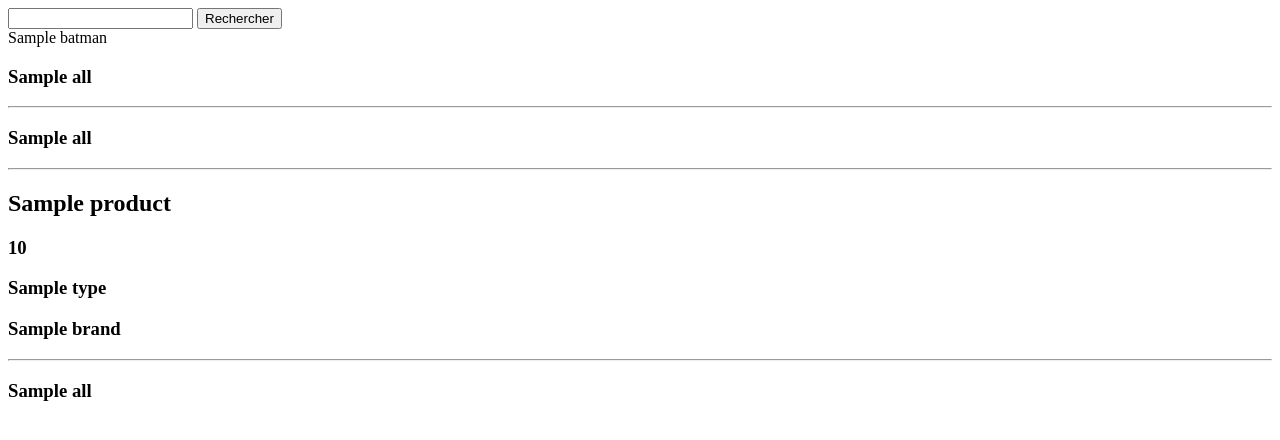
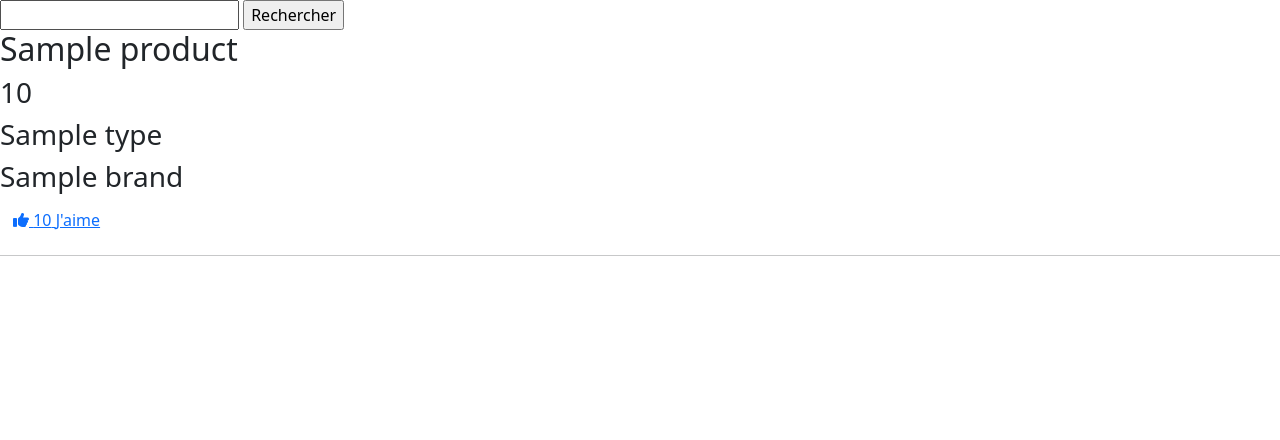
Before and after one commit to SAMPAIO1748/symfony_perfectionnement, a Symfony app: template templates/front/products.html.twig in a window 1280 px wide. Shown: the top 440 px of the page. Run offline with Twig, Linux system fonts and the light colour scheme; the template is opened without the code that fills it: most values are stand-ins (such as "Sample title", 1, 10 or a date in 2020); some libraries are stand-ins or nearby versions.

Commit message:
twig pouce

```diff
--- a/templates/front/base.html.twig
+++ b/templates/front/base.html.twig
@@ -4,6 +4,8 @@
 		<meta charset="UTF-8">
 		<meta http-equiv="X-UA-Compatible" content="IE=edge">
 		<meta name="viewport" content="width=device-width, initial-scale=1.0">
+		<link href="https://cdn.jsdelivr.net/npm/bootstrap@5.1.3/dist/css/bootstrap.min.css" rel="stylesheet" integrity="sha384-1BmE4kWBq78iYhFldvKuhfTAU6auU8tT94WrHftjDbrCEXSU1oBoqyl2QvZ6jIW3" crossorigin="anonymous">
+		<link rel="stylesheet" href="https://cdnjs.cloudflare.com/ajax/libs/font-awesome/6.0.0-beta3/css/all.min.css">
 		<title>Document</title>
 	</head>
 	<body>
--- a/templates/front/products.html.twig
+++ b/templates/front/products.html.twig
@@ -3,30 +3,19 @@
 
 {% block main %}
 
-	{{batman}}
-
-	{% for gtype in gtypes.getAll %}
-		<h3>{{ gtype.name }}</h3>
-	{% endfor %}
-
-	<hr>
-
-	{% for gbrand in gbrands.getAll %}
-		<h3>{{ gbrand.name }}</h3>
-	{% endfor %}
-
-	<hr>
 
 	{% for product in products %}
 		<h2>{{product.name}}</h2>
 		<h3>{{product.price}}</h3>
 		<h3>{{product.type.name}}</h3>
 		<h3>{{product.brand.name}}</h3>
-	{% endfor %}
-	<hr>
-
-	{% for gproduct in gproducts.getAll %}
-		<h3>{{ gproduct.name }}</h3>
+		<a href="#" class="btn btn-link js-likes">
+			<i class="fas fa-thumbs-up"></i>
+			<span class="js-likes">10</span>
+			<span class="js-label">J'aime</span>
+		</a>
+		<hr>
 	{% endfor %}
 
+
 {% endblock %}
```
